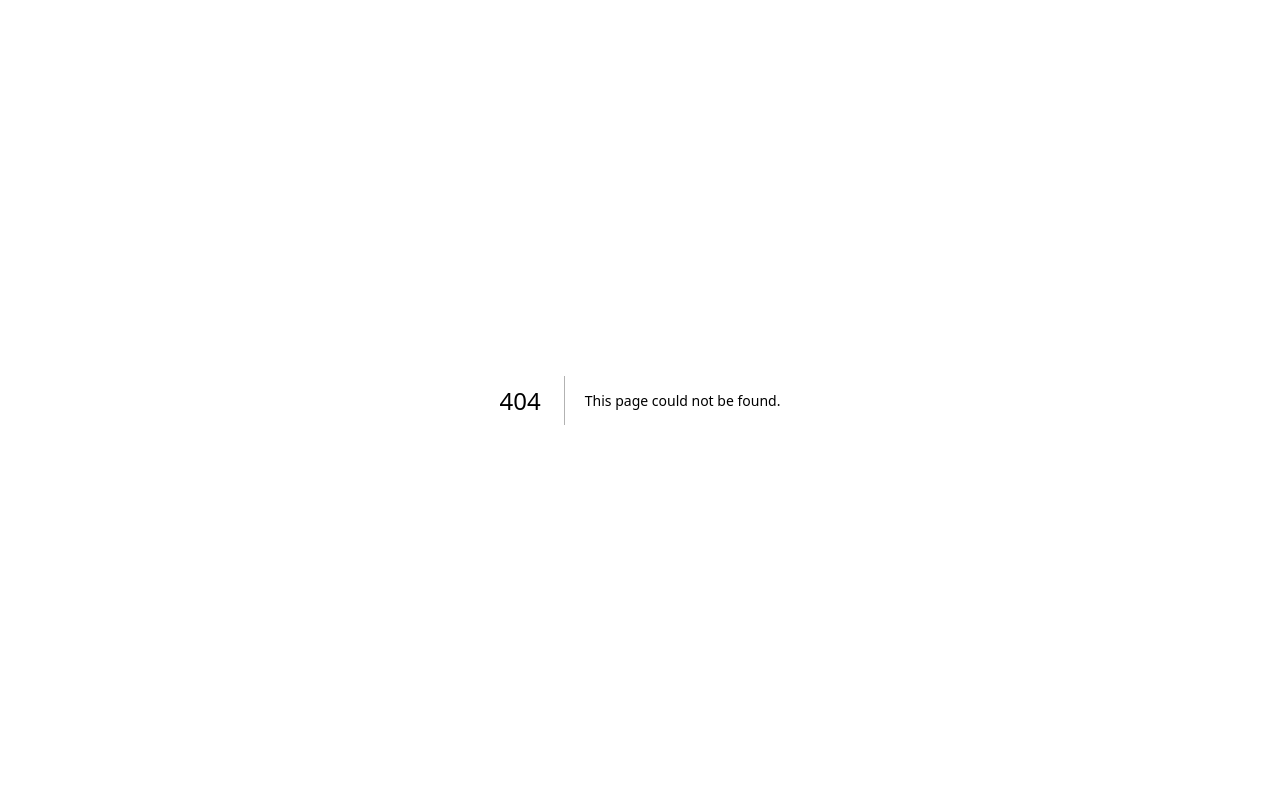
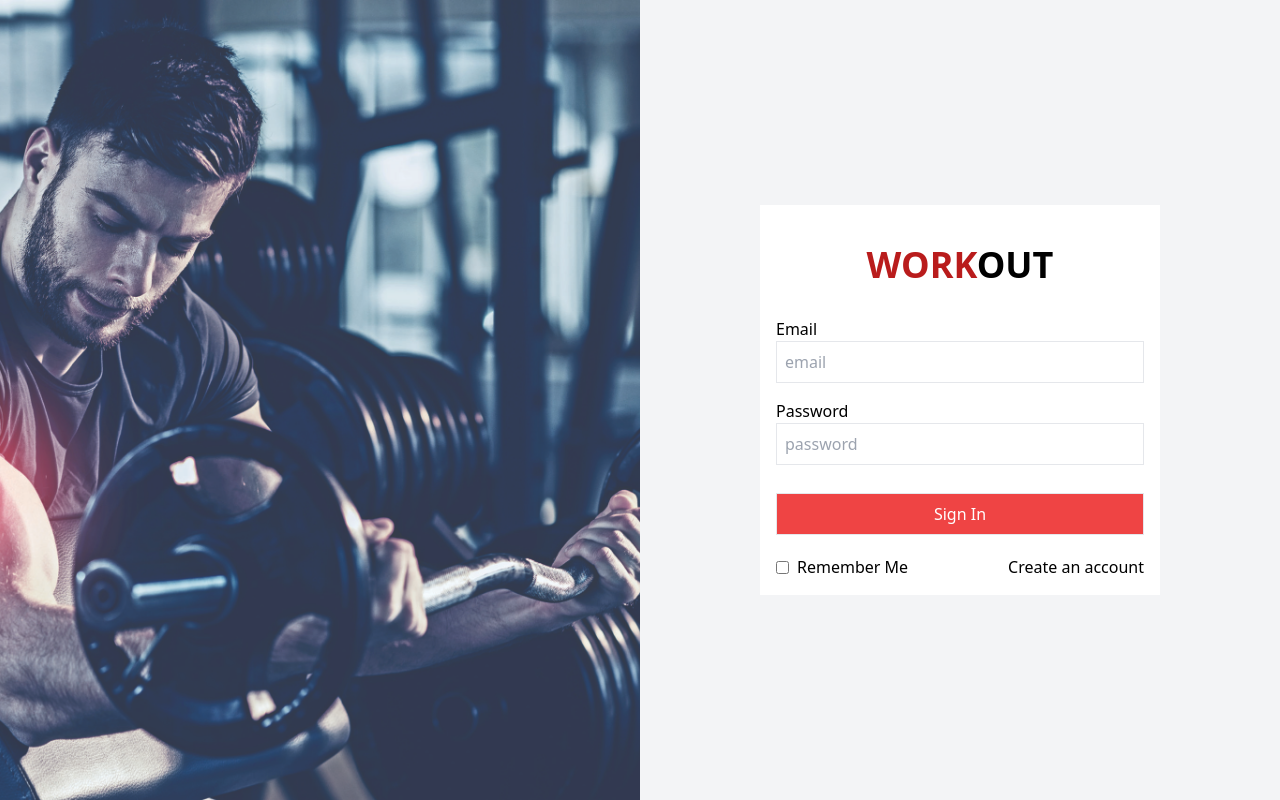
Before and after one commit to YassineDev1/WORKOUTTODO-frontend, a Next.js app: page /auth/login in a window 1280 px wide. Before the commit this address had no page. Built offline with nearby package versions, Linux system fonts and the light colour scheme.

Commit message:
create login page and integrate it with next-auth

```diff
--- /dev/null
+++ b/app/Providers.tsx
@@ -0,0 +1,14 @@
+"use client";
+import {SessionProvider} from "next-auth/react"
+import React, {ReactNode} from "react"
+
+
+interface Props {
+    children: ReactNode
+}
+
+function Providers({children}: Props){
+    return <SessionProvider>{children}</SessionProvider>
+}
+
+export default Providers;
--- /dev/null
+++ b/app/auth/login/page.tsx
@@ -0,0 +1,84 @@
+"use client";
+import { useCallback, useState } from "react";
+import Link from "next/link";
+import Image from "next/image";
+import { signIn } from "next-auth/react";
+
+const SignIn = () => {
+  const [email, setEmail] = useState<String | null>(null);
+  const [password, setPassword] = useState<String | null>(null);
+
+  const onSubmit = useCallback(() => {
+    signIn("credentials", {
+      email: email,
+      password: password,
+      redirect: true,
+      callbackUrl: "/",
+    });
+
+  }, [email, password]);
+  return (
+    <div className="relative grid w-full h-screen grid-cols-1 sm:grid-cols-2">
+      <div className="relative hidden sm:block">
+        <div className="">
+          <Image
+            className="object-cover"
+            fill
+            src="/images/background.jpg"
+            alt=""
+          />
+        </div>
+      </div>
+
+      <div className="flex flex-col justify-center bg-gray-100">
+        <div className="max-w-[400px] w-full mx-auto bg-white p-4">
+          <h2 className="py-6 text-4xl font-bold text-center">
+            <span className="text-red-700">WORK</span>
+            <span>OUT</span>
+          </h2>
+          <div className="flex flex-col py-2">
+            <label>Email</label>
+            <input
+              className="p-2 border"
+              type="email"
+              placeholder="email"
+              onChange={(e) => setEmail(e.target.value)}
+              required
+            />
+          </div>
+          <div className="flex flex-col py-2">
+            <label>Password</label>
+            <input
+              className="p-2 border"
+              type="password"
+              placeholder="password"
+              onChange={(e) => setPassword(e.target.value)}
+              required
+              minLength={6}
+            />
+          </div>
+          <button
+            onClick={onSubmit}
+            className="w-full py-2 my-5 text-white bg-red-500 border hover:bg-red-400"
+          >
+            Sign In
+          </button>
+          <div className="flex justify-between">
+            <p className="flex items-center">
+              <input
+                name="remember"
+                id="remember"
+                className="mr-2"
+                type="checkbox"
+              />
+              <label htmlFor="remember">Remember Me</label>
+            </p>
+            <Link href="/signup">Create an account</Link>
+          </div>
+        </div>
+      </div>
+    </div>
+  );
+};
+
+export default SignIn;
--- a/app/layout.tsx
+++ b/app/layout.tsx
@@ -1,19 +1,24 @@
-import './globals.css'
-
+"use client";
+import { SessionProvider } from "next-auth/react";
+import "./globals.css";
 
 export const metadata = {
-  title: 'WORKOUTTODO',
-  description: 'This a TODO Workout website',
-}
+  title: "WORKOUTTODO",
+  description: "This a TODO Workout website",
+};
 
 export default function RootLayout({
   children,
+  session
 }: {
-  children: React.ReactNode
+  children: React.ReactNode;
+  session: any
 }) {
   return (
     <html lang="en">
-      <body>{children}</body>
+      <body className="min-h-full">
+        <SessionProvider session={session}>{children}</SessionProvider>
+      </body>
     </html>
-  )
+  );
 }
--- a/app/page.tsx
+++ /dev/null
@@ -1,8 +0,0 @@
-
-export default function Home() {
-  return (
-    <main className="">
-      <h1>HomePage</h1>
-    </main>
-  )
-}
--- /dev/null
+++ b/pages/api/auth/[...nextauth].ts
@@ -0,0 +1,58 @@
+import NextAuth from "next-auth";
+import CredentialsProvider from "next-auth/providers/credentials";
+import axios from "axios";
+
+export default NextAuth({
+  providers: [
+    CredentialsProvider({
+      name: "Credentials",
+
+      credentials: {
+        email: {
+          label: "email",
+          type: "email",
+        },
+        password: {
+          label: "password",
+          type: "password",
+        },
+      },
+      async authorize(credentials, req) {
+        //
+        try {
+          const res = await axios.post(
+            "http://127.0.0.1:5000/api/users/login",
+            {
+              email: credentials?.email,
+              password: credentials?.password,
+            }
+          );
+          const user =  res?.data;
+
+          if (user) {
+            return user;
+          } else {
+            return null;
+          }
+        } catch (err) {
+          console.log(err);
+        }
+      },
+    }),
+  ],
+  pages: {
+    signIn: "/auth/login",
+  },
+  session: {
+    strategy: "jwt",
+  },
+  callbacks: {
+    async jwt({ token, user }) {
+      return { ...token, ...user };
+    },
+    async session({ session, token, user }) {
+      session.user = token;
+      return session;
+    },
+  },
+});
```
Also changed, not shown: public/images/background.jpg (added).
